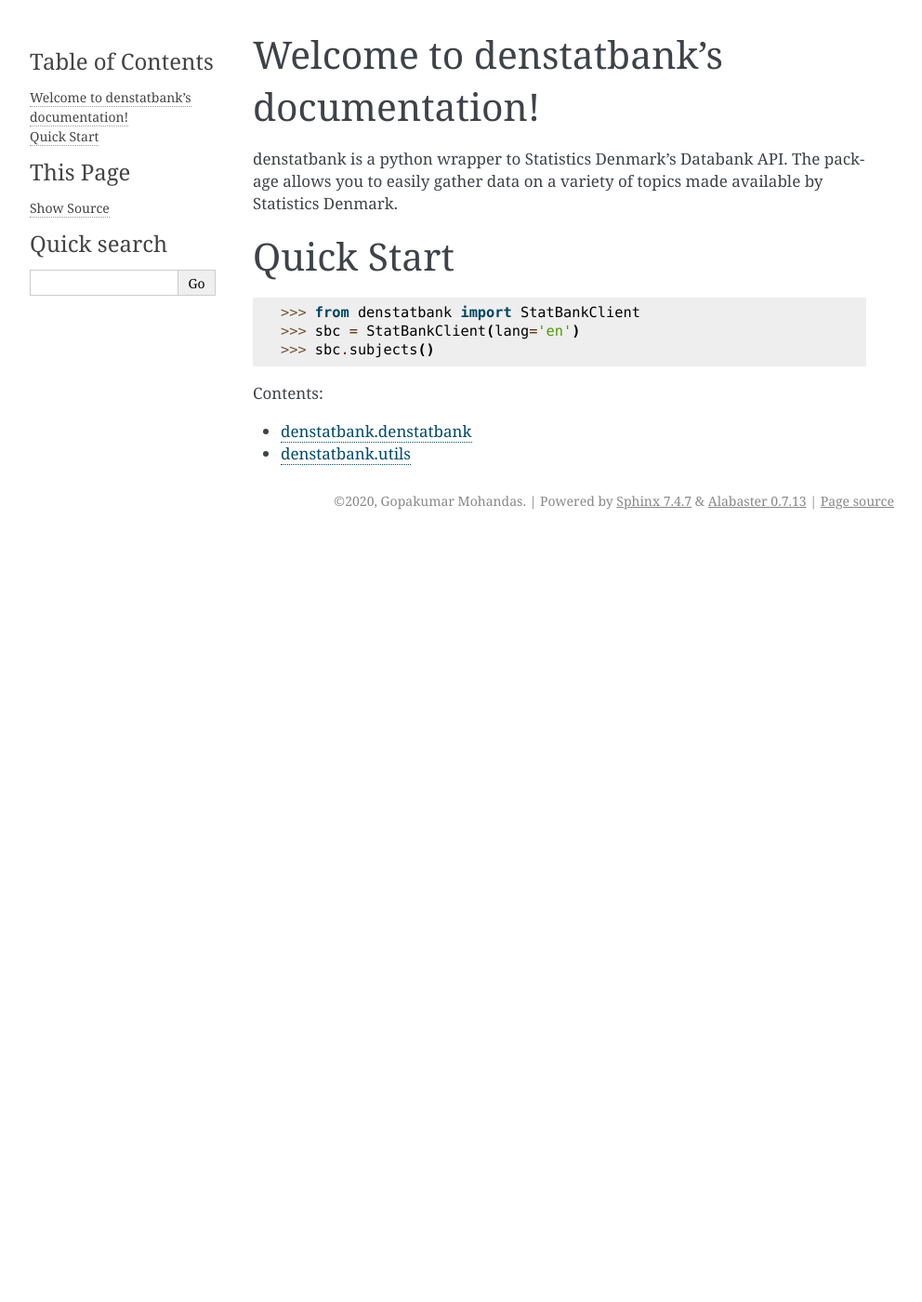
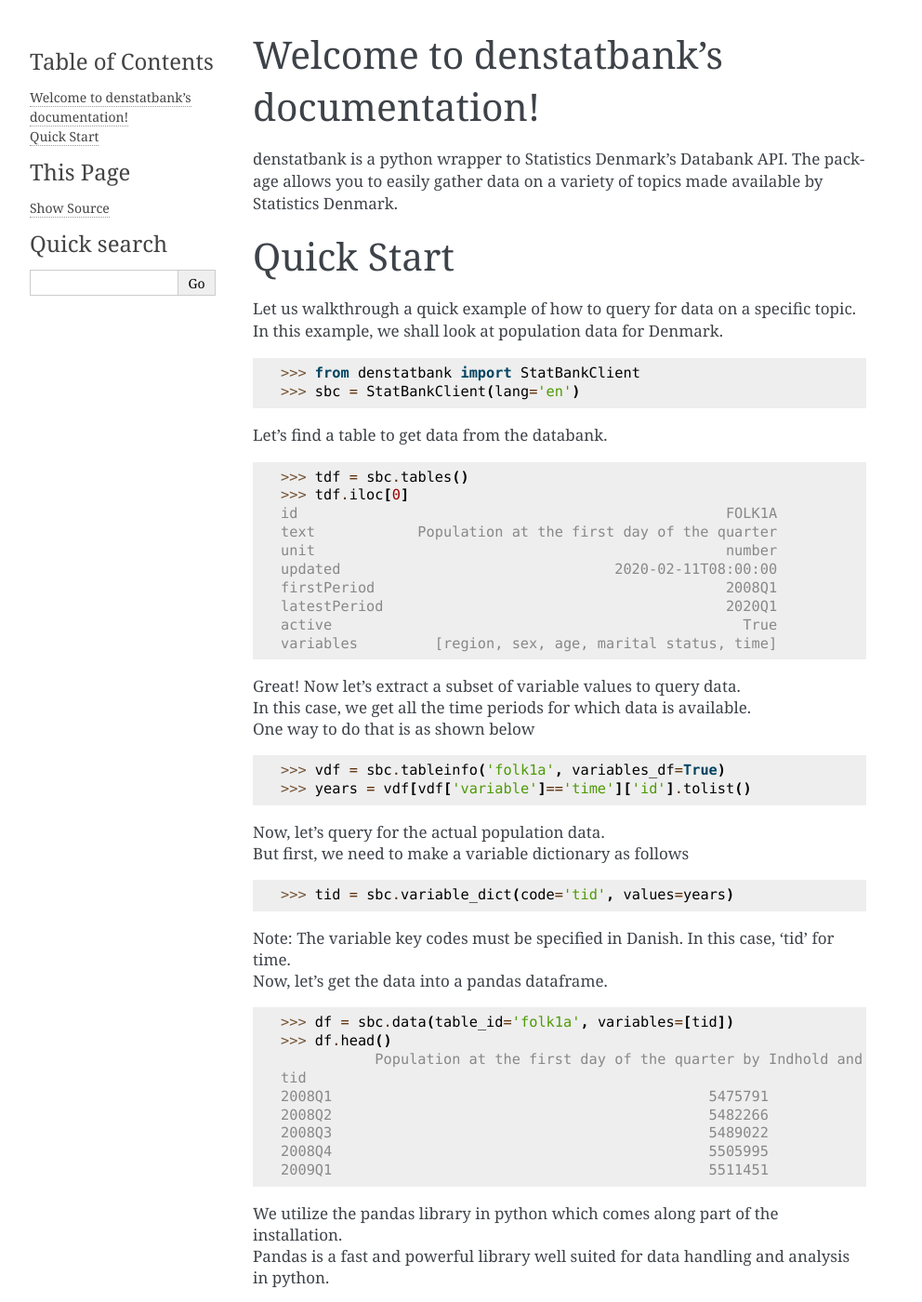
Before and after one commit to gmohandas/denstatbank, a Sphinx documentation site: the page built from docs/source/index.rst, in a window 1280 px wide and 1400 px high. Shown: the whole window at 93% size, without its empty margins (148-1140 px from the left). Built offline with Sphinx 7.4.7, drawn with Linux system fonts in a browser that asks for light colours; pages that are not in the unit, such as notebooks, are missing from menus.

Commit message:
modified documentation: toc change; improved front page example

```diff
--- a/docs/source/denstatbank.denstatbank.rst
+++ b/docs/source/denstatbank.denstatbank.rst
@@ -1,5 +1,5 @@
-denstatbank.denstatbank
-=======================
+Client
+======
 
 .. automodule:: denstatbank.denstatbank
    :members:
--- a/docs/source/denstatbank.rst
+++ b/docs/source/denstatbank.rst
@@ -6,8 +6,8 @@
 
 .. toctree::
 
-   denstatbank.denstatbank
-   denstatbank.utils
+   Client
+   Utility functions
 
 Module contents
 ---------------
--- a/docs/source/denstatbank.utils.rst
+++ b/docs/source/denstatbank.utils.rst
@@ -1,5 +1,7 @@
-denstatbank.utils
-=================
+Utilities
+=========
+
+These are available from denstatbank.utils
 
 .. automodule:: denstatbank.utils
    :members:
--- a/docs/source/index.rst
+++ b/docs/source/index.rst
@@ -13,13 +13,65 @@
 Quick Start
 ===========
 
+Let us walkthrough a quick example of how to query for data on a specific
+topic. In this example, we shall look at population data for Denmark.
+
 .. code-block:: python
 
    >>> from denstatbank import StatBankClient
    >>> sbc = StatBankClient(lang='en')
-   >>> sbc.subjects()
 
 
+Let's find a table to get data from the databank.
+
+.. code-block:: python
+
+   >>> tdf = sbc.tables()
+   >>> tdf.iloc[0]
+   id                                                  FOLK1A
+   text            Population at the first day of the quarter
+   unit                                                number
+   updated                                2020-02-11T08:00:00
+   firstPeriod                                         2008Q1
+   latestPeriod                                        2020Q1
+   active                                                True
+   variables         [region, sex, age, marital status, time]
+
+
+| Great! Now let's extract a subset of variable values to query data.
+| In this case, we get all the time periods for which data is available.
+| One way to do that is as shown below
+
+.. code-block:: python
+
+   >>> vdf = sbc.tableinfo('folk1a', variables_df=True)
+   >>> years = vdf[vdf['variable']=='time']['id'].tolist()
+
+| Now, let's query for the actual population data.
+| But first, we need to make a variable dictionary as follows
+
+.. code-block:: python
+
+   >>> tid = sbc.variable_dict(code='tid', values=years)
+
+| Note: The variable key codes must be specified in Danish. In this case, 'tid' for time.
+| Now, let's get the data into a pandas dataframe.
+
+.. code-block:: python
+
+   >>> df = sbc.data(table_id='folk1a', variables=[tid])
+   >>> df.head()
+              Population at the first day of the quarter by Indhold and time
+   tid
+   2008Q1                                            5475791
+   2008Q2                                            5482266
+   2008Q3                                            5489022
+   2008Q4                                            5505995
+   2009Q1                                            5511451
+
+
+| We utilize the pandas library in python which comes along part of the installation.
+| Pandas is a fast and powerful library well suited for data handling and analysis in python.
 
 .. toctree::
    :maxdepth: 2
```
